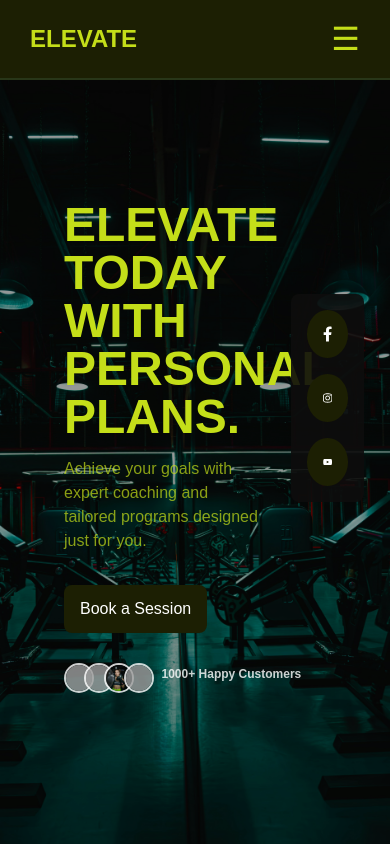
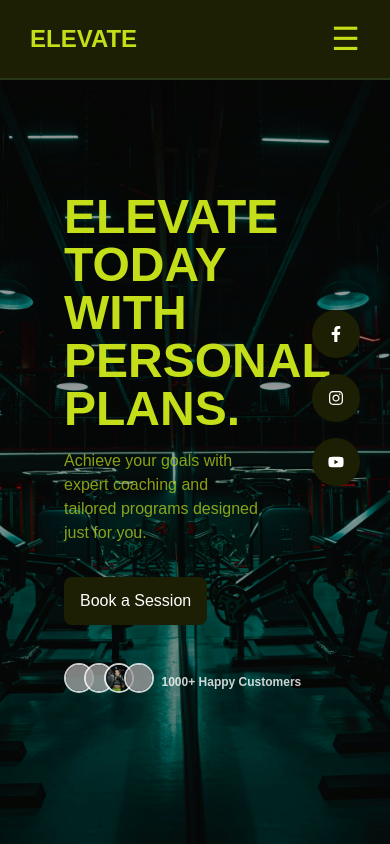
Before and after one commit to LiamHilton/gymlanding, a React (Vite) app: page / in a window 390 px wide. Shown: the top 844 px of the page. Built offline with nearby package versions, Linux system fonts and the light colour scheme; grey boxes are pictures that could not be loaded; a web font is replaced by a local one.

Commit message:
changes to mobile hero

```diff
--- a/src/Components/Hero.css
+++ b/src/Components/Hero.css
@@ -383,7 +383,7 @@ opacity: 80%;
 
         .happy-customers-text{
         font-size: 0.75rem;
-        margin-top: 1rem;
+        margin-top: 2rem;
         margin-right: -9rem;
         opacity: 80%;
         }
@@ -393,10 +393,9 @@ opacity: 80%;
       position: absolute;
       display: grid;
       grid-template-rows: 1fr;
-      padding: 1rem;
+      padding: 0.5rem;
       gap: 1rem;
-      background-color: rgba(14, 13, 13, 0.9); /* Semi-transparent box */
-
+      background-color: transparent;
     }
 
     .social-icon {
@@ -408,5 +407,16 @@ opacity: 80%;
     .hero-right img{
         display: none;
     }
+    }
 
+    @media (max-width: 414px) {
+      .social-media-box{
+        padding: 0.25rem;
+      }
     }
+      @media (max-width: 390px) {
+        .social-media-box{
+          padding-bottom: 1rem;
+          padding-left: 1.25rem;
+        }
+      }
```
